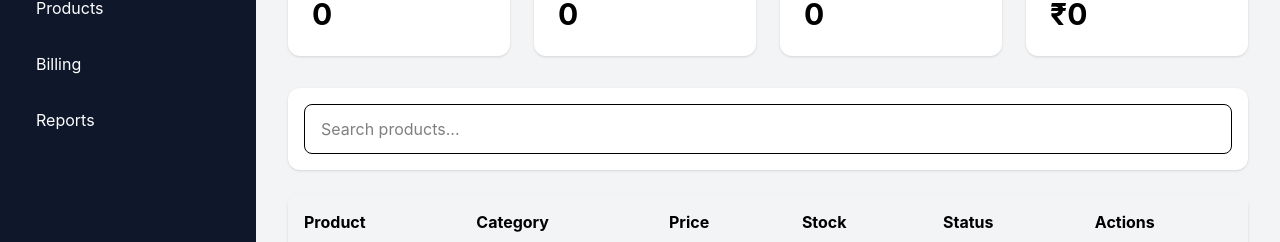
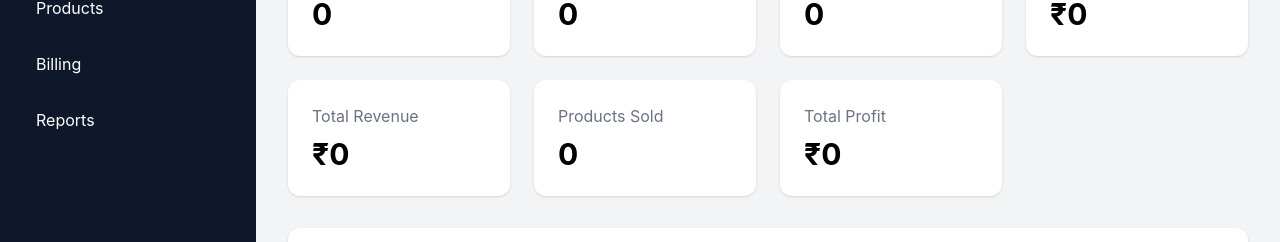
Before and after one commit to riddhi9824/stockflow-inventory-system, a React app in the folder frontend/: page /dashboard in a window 1280 px wide. Shown: the part 164-406 px from the top of the page. Built offline with nearby package versions, Linux system fonts and the light colour scheme; no server answers; the HTML template or start-up script is replaced by a standard one.

Commit message:
Fix profit calculation and dashboard reporting

```diff
--- a/frontend/src/pages/Dashboard.jsx
+++ b/frontend/src/pages/Dashboard.jsx
@@ -6,6 +6,7 @@ import { getProducts } from "../services/productService";
 function Dashboard() {
     const [products, setProducts] = useState([]);
     const [searchTerm, setSearchTerm] = useState("");
+    const [sales, setSales] = useState([]);
 
     const totalProducts = products.length;
 
@@ -23,6 +24,37 @@ function Dashboard() {
         0
     );
 
+    const totalRevenue = sales.reduce(
+        (total, sale) => total + sale.total,
+        0
+    );
+
+    const productsSold = sales.reduce(
+        (total, sale) =>
+            total +
+            sale.items.reduce(
+                (itemTotal, item) => itemTotal + item.quantity,
+                0
+            ),
+        0
+    );
+
+    const totalProfit = sales.reduce(
+    (total, sale) =>
+        total +
+        sale.items.reduce(
+            (itemTotal, item) => {
+                console.log("Sale item:", item);
+                console.log("Cost Price:", item.costPrice);
+
+                return itemTotal +
+                    ((item.price - item.costPrice) * item.quantity);
+            },
+            0
+        ),
+    0
+);
+
     const filteredProducts = products.filter((product) =>
        product.name.toLowerCase().includes(searchTerm.toLowerCase()) ||
        product.sku.toLowerCase().includes(searchTerm.toLowerCase()) ||
@@ -31,6 +63,7 @@ function Dashboard() {
 
     useEffect(() => {
         fetchProducts();
+        fetchSales();
     }, []);
 
     const fetchProducts = async () => {
@@ -39,6 +72,18 @@ function Dashboard() {
             setProducts(response.data.data);
         } catch (error){
             console.error("Error fetching products: ", error);
+        }
+    };
+
+    const fetchSales = async () => {
+        try {
+            const response = await axios.get(
+                "http://localhost:5001/api/sales"
+            );
+
+            setSales(response.data.data);
+        } catch (error) {
+            console.error("Error fetching sales:", error);
         }
     };
     const handleDelete = async (id) => {
@@ -146,6 +191,27 @@ function Dashboard() {
                         </h3>
                     </div>
 
+                    <div className="bg-white p-6 rounded-xl shadow">
+                        <p className="text-gray-500">Total Revenue</p>
+                        <h3 className="text-3xl font-bold mt-2">
+                            ₹{totalRevenue}
+                        </h3>
+                    </div>
+
+                    <div className="bg-white p-6 rounded-xl shadow">
+                        <p className="text-gray-500">Products Sold</p>
+                        <h3 className="text-3xl font-bold mt-2">
+                            {productsSold}
+                        </h3>
+                    </div>
+
+                    <div className="bg-white p-6 rounded-xl shadow">
+                        <p className="text-gray-500">Total Profit</p>
+                        <h3 className="text-3xl font-bold mt-2">
+                            ₹{totalProfit}
+                        </h3>
+                    </div>
+
                 </div>
 
                 {/* Search */}
```
Also changed, not shown: 1 other file (tests, documents, lock files or other folders).
